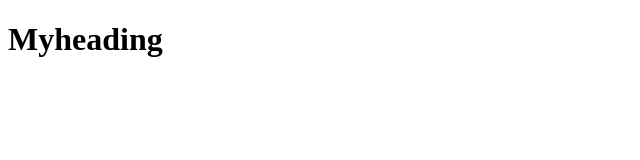
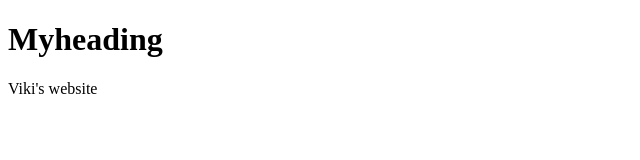
Before and after one commit to Vikramjeet30014464/5210PracRepo, a plain HTML site: page index.html in a window 1280 px wide. Shown: the whole page, without its empty margins (0-640 px from the left). Drawn offline with Linux system fonts and the light colour scheme.

Commit message:
add paragraph

```diff
--- a/index.html
+++ b/index.html
@@ -9,7 +9,7 @@
 <body>
 
 <h1>Myheading</h1>
-
+<p> Viki's website <p>
 
 </body>
 </html>
```
